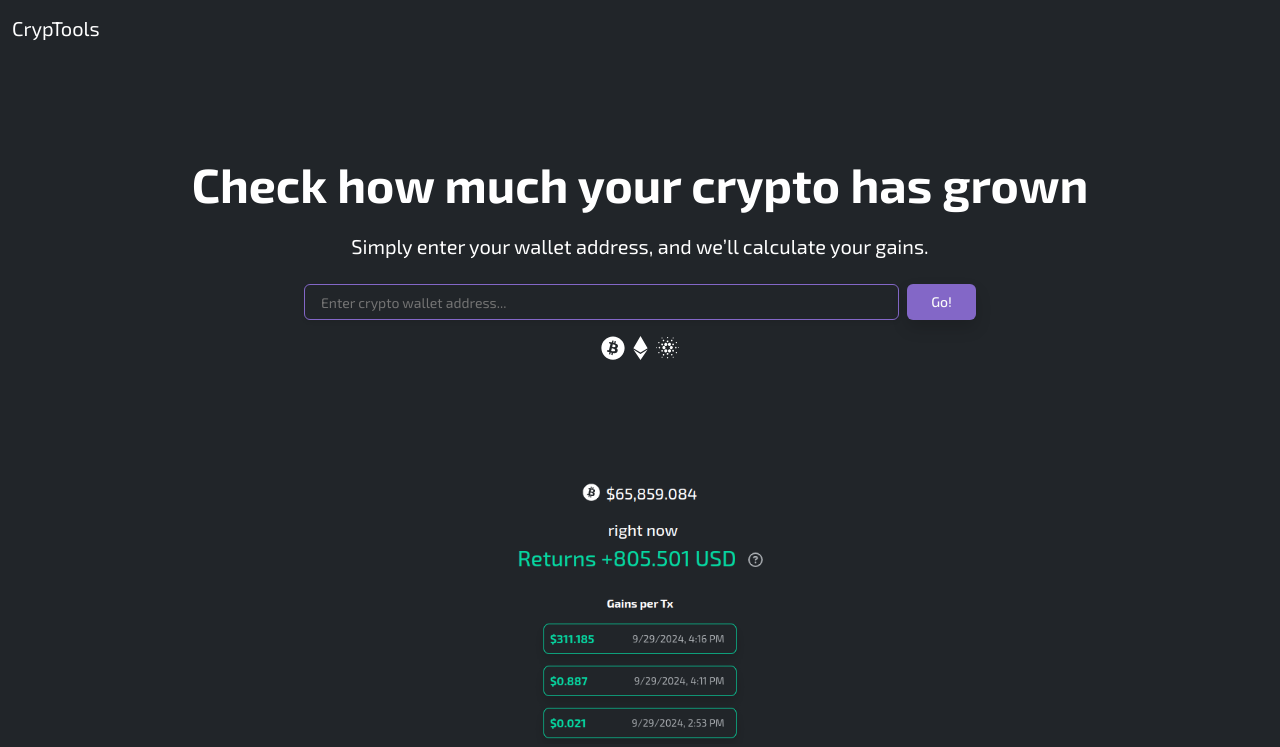
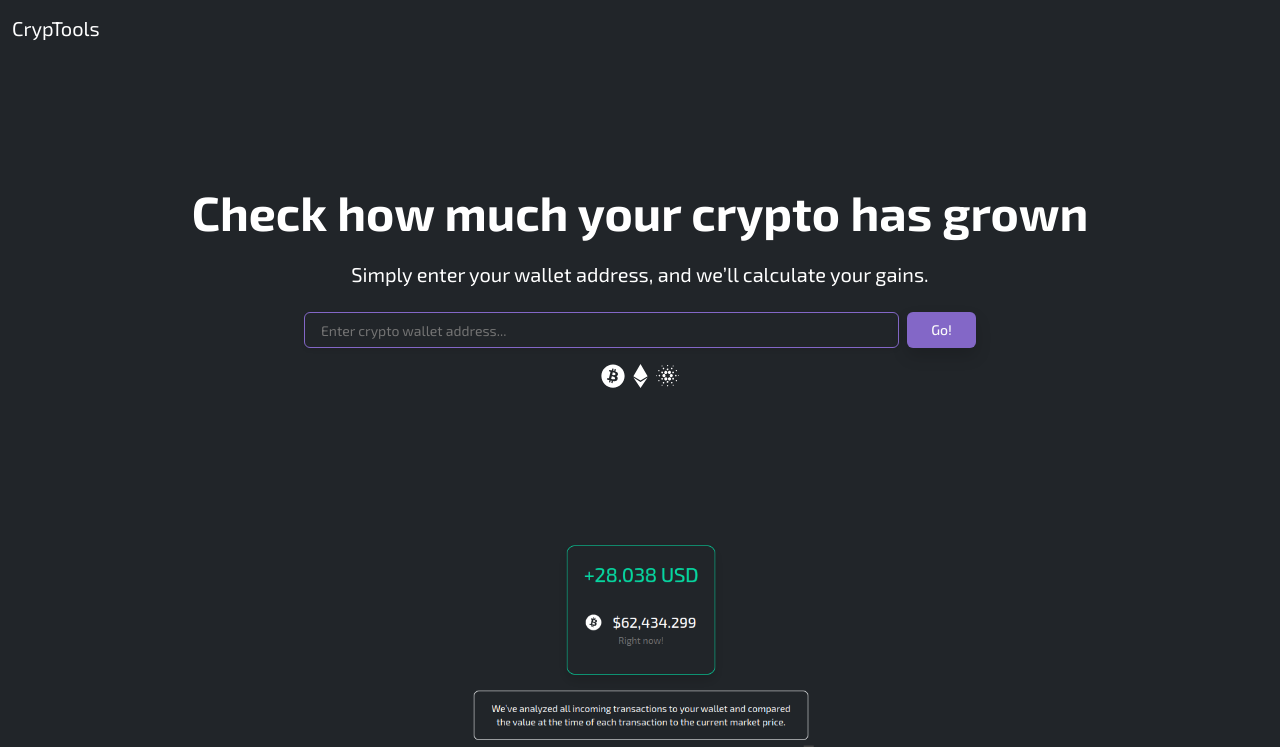
Before and after one commit to emnevi/cryptoquery, a Next.js app: page / in a window 1280 px wide. Shown: the top 747 px of the page. Built offline with nearby package versions, Linux system fonts and the light colour scheme; no server answers.

Commit message:
update ui

```diff
--- a/src/app/components/search.js
+++ b/src/app/components/search.js
@@ -12,13 +12,11 @@
 
     if (!languageDetected) return
 
-
-
     return (
-        <section class="bg-dark text-white py-20">
-            <div class="container mx-auto px-6 text-center">
-                <h1 class="text-5xl font-bold">{UIMessages[languageDetected].title}</h1>
-                <p class="mt-4 text-xl">{UIMessages[languageDetected].subtitle}</p>
+<section className="bg-dark text-white py-20 vh-80 flex items-center justify-center" style={{height: "55vh"}}>
+  <div className="container mx-auto px-6 text-center">
+    <h1 className="text-5xl font-bold">{UIMessages[languageDetected].title}</h1>
+    <p className="mt-4 text-xl">{UIMessages[languageDetected].subtitle}</p>
 
     <form onSubmit={handleSubmit} className="mb-4 mt-4 container mx-auto text-center">
       <div className="mb-3">
@@ -30,20 +28,19 @@
             id="floatingInput"
             placeholder={UIMessages[languageDetected].inputPlaceholer}
           />
-                            <Button
-                                className="w-full md:w-auto justify-self-end"
-                                disabled={loading}
-                            >
+          <Button className="w-full md:w-auto justify-self-end" disabled={loading}>
             {!loading && UIMessages[languageDetected].actionButton}
             {loading && <ReloadIcon className="mr-2 h-4 w-4 animate-spin" />}
           </Button>
         </div>
       </div>
 
-                    <div className="flex flex-col md:flex-row justify-center w-full max-w-2xl mx-auto space-y-4 md:space-y-0 md:space-x-2">
+      <div className="align-items-center flex justify-center">
         <FontAwesomeIcon className="mx-1" size="xl" icon={faBitcoin} />
         <FontAwesomeIcon className="mx-1" size="xl" icon={faEthereum} />
-                        <AdaIcon className="ada-logo mx-1" width={23.25} height={23.25}></AdaIcon>
+        <div className="flex justify-center">
+          <AdaIcon className="mx-1" width={23.25} height={23.25}></AdaIcon>
+        </div>
       </div>
 
       {error && <p className="text-danger">{error}</p>}
@@ -51,6 +48,7 @@
   </div>
 </section>
 
+
     )
 }
 
--- a/src/app/page.js
+++ b/src/app/page.js
@@ -28,6 +28,8 @@
   CardHeader,
   CardTitle,
 } from "@/components/ui/card"
+import { Button } from '@/components/ui/button';
+import Link from 'next/link';
 
 export default function Home() {
   const [wallet, setWallet] = useState('');
@@ -49,7 +51,6 @@
 
       if (res.ok) {
         setPrice(data.price);
-        setError(data.error || 'Failed to fetch the price');
       }
     } catch (err) {
       setError('Error fetching price');
@@ -115,25 +116,21 @@
         setTransactions(data)
       } else {
         const response = await fetch(`/api/getWalletTransactions?address=${address}&crypto=${crypto}`);
+        if (!response.ok) {
+          setError("Error fetching wallet")
+        }
         const data = await response.json();
         setWalletInfo(data)
         setTransactions(data)
       }
+    } catch (error) {
+      console.log('Error fetching transactions:', error);
 
-
-    } catch (error) {
-      console.error('Error fetching transactions:', error);
     } finally {
       setLoading(false)
     }
   };
 
-/*
-  useEffect(() => {
-    if (transactions && transactions.length > 0 && totalProfits) {
-      setLoading(false)
-    }
-  }, [transactions, totalProfits]) */
 
   const handleSubmit = async (e, crypto) => {
     e.preventDefault();
@@ -145,10 +142,9 @@
 
     try {
       fetchWalletTransactions(wallet);
-
     } catch (error) {
       console.error('Error fetching wallet info:', error);
-    } finally {
+      setError("Failed to fetch wallet transactions")
     }
   };
 
@@ -178,6 +174,19 @@
 
   if (!languageDetected) return
 
+  if (error) {
+    return (
+      <div className="vh-100 d-flex align-items-center justify-content-center">
+        <Alert className="bg-dark border-danger text-danger mt-4" style={{ maxWidth: 500 }}>
+          <AlertDescription className="flex justify-between items-center">
+            {error}
+            <Button className="ml-auto bg-secondary" onClick={e => window.location.reload()}>Go back</Button>
+          </AlertDescription>
+        </Alert>
+      </div>
+    )
+  }
+
   return (
     <div className='d-flex flex-column w-100'>
       <GoogleAnalytics />
@@ -196,7 +205,7 @@
 
 
         {loading && <Skeleton className="h-4 w-[250px]" />}
-        {transactions && !loading && <>
+        {transactions && !loading && !error && <>
 
 
           <Card className={`bg-dark text-white border-${totalProfits > 0 ? "success" : "danger"}`}>
```
Also changed, not shown: public/images/English.png, src/app/globals.css (line endings or trailing spaces). Lines whose indentation alone changed are shown as unchanged.
